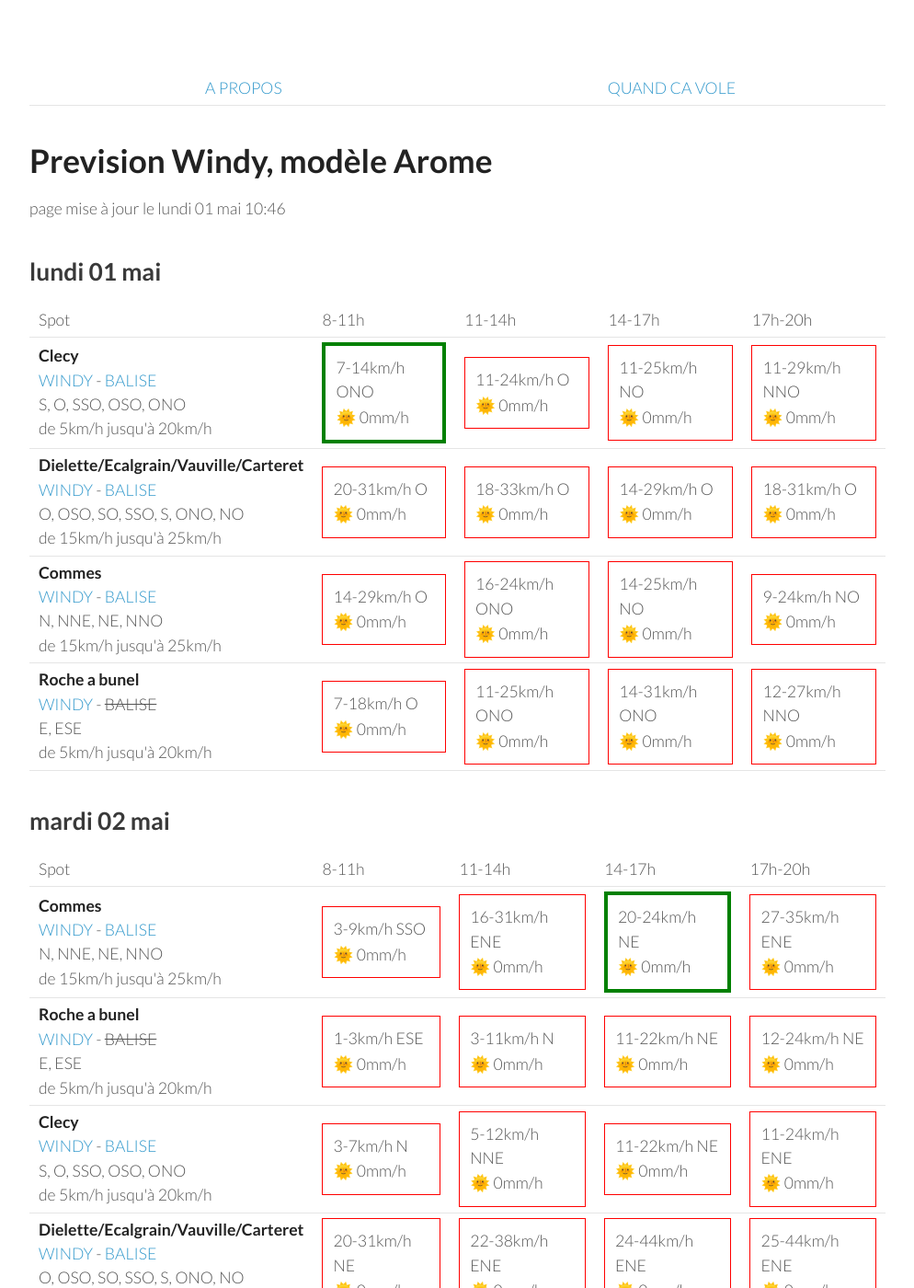
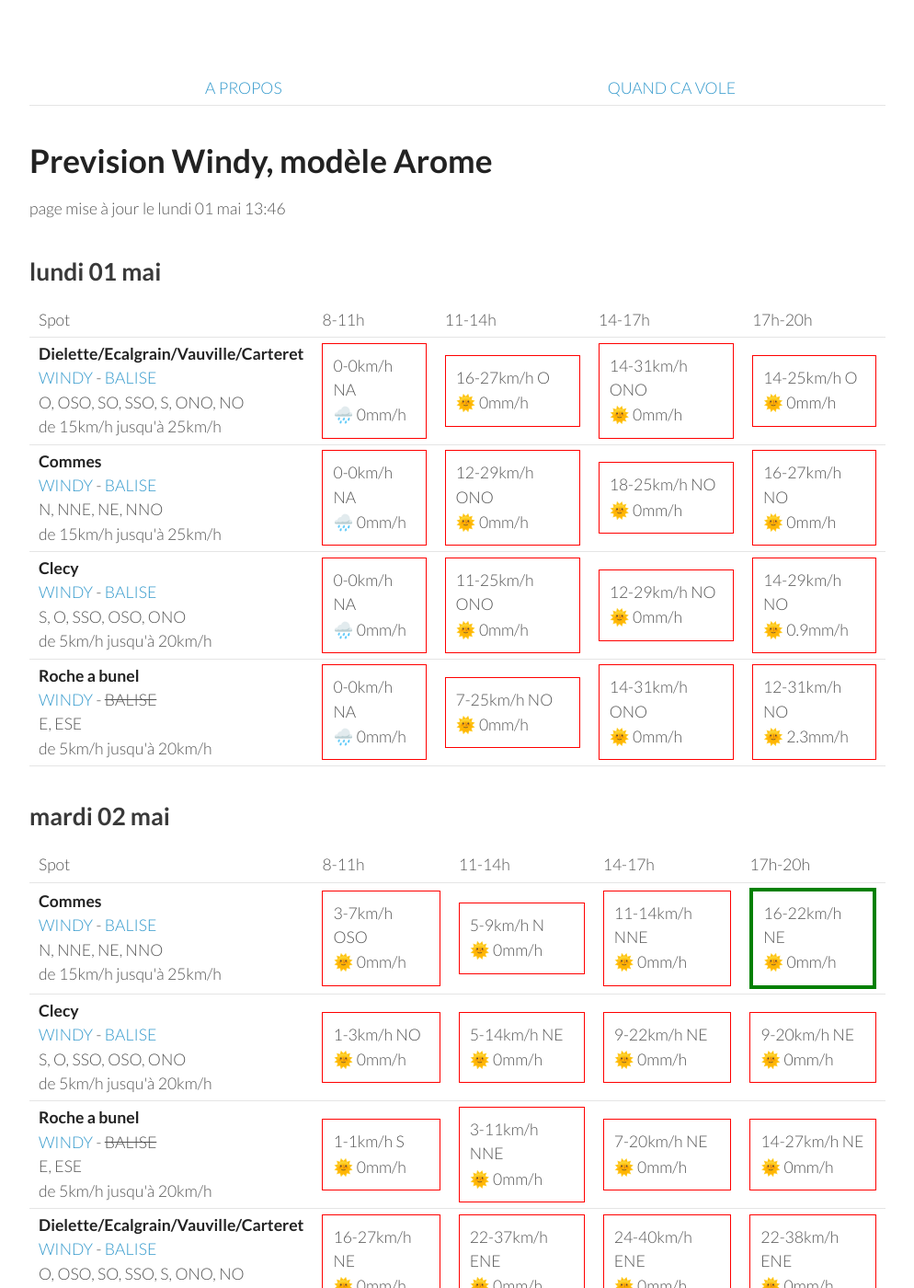
Before and after one commit to parapente-dans-le-nord/parapente-dans-le-nord.github.io, a Jekyll site: the page built from normandie.markdown, in a window 1280 px wide and 1400 px high. Shown: the whole window at 92% size, without its empty margins (26-1020 px from the left). Built offline with Jekyll 4.4.1, drawn with Linux system fonts in a browser that asks for light colours.

Commit message:
update index.markdown

```diff
--- a/normandie.markdown
+++ b/normandie.markdown
@@ -7,7 +7,7 @@ title:  "Tous les spots"
 {: .links}
 
 # Prevision Windy, modèle Arome
-page mise à jour le lundi 01 mai 10:46
+page mise à jour le lundi 01 mai 13:46
 
 ## lundi 01 mai
 
@@ -22,43 +22,39 @@ page mise à jour le lundi 01 mai 10:46
       <td>17h-20h</td>
     </tr>
 <tr>
-        <td><strong>Clecy</strong><br><a href="https://windy.com/48.929/-0.470?48.516,-0.470,8">WINDY</a> - <span class=""><a href="http://www.balisemeteo.com/balise.php?idBalise=122">BALISE</a> </span><br> <span class="vent-favorable">S, O, SSO, OSO, ONO</span><br><span class="force-vent">de 5km/h jusqu'à 20km/h</span> </td>
-
-            <td><div class="flyable"><p>7-14km/h ONO</p><p>🌞 0mm/h</p></div></td>
-            <td><div class="not-flyable"><p>11-24km/h O</p><p>🌞 0mm/h</p></div></td>
-            <td><div class="not-flyable"><p>11-25km/h NO</p><p>🌞 0mm/h</p></div></td>
-            <td><div class="not-flyable"><p>11-29km/h NNO</p><p>🌞 0mm/h</p></div></td>
-
-
-    </tr>
-<tr>
         <td><strong>Dielette/Ecalgrain/Vauville/Carteret</strong><br><a href="https://windy.com/49.650/-1.856?49.243,-1.856,8">WINDY</a> - <span class=""><a href="http://www.balisemeteo.com/balise.php?idBalise=81">BALISE</a> </span><br> <span class="vent-favorable">O, OSO, SO, SSO, S, ONO, NO</span><br><span class="force-vent">de 15km/h jusqu'à 25km/h</span> </td>
 
-            <td><div class="not-flyable"><p>20-31km/h O</p><p>🌞 0mm/h</p></div></td>
-            <td><div class="not-flyable"><p>18-33km/h O</p><p>🌞 0mm/h</p></div></td>
-            <td><div class="not-flyable"><p>14-29km/h O</p><p>🌞 0mm/h</p></div></td>
-            <td><div class="not-flyable"><p>18-31km/h O</p><p>🌞 0mm/h</p></div></td>
-
+            <td><div class="not-flyable"><p>0-0km/h NA</p><p>🌧️ 0mm/h</p></div></td>
+            <td><div class="not-flyable"><p>16-27km/h O</p><p>🌞 0mm/h</p></div></td>
+            <td><div class="not-flyable"><p>14-31km/h ONO</p><p>🌞 0mm/h</p></div></td>
+            <td><div class="not-flyable"><p>14-25km/h O</p><p>🌞 0mm/h</p></div></td>
 
     </tr>
 <tr>
         <td><strong>Commes</strong><br><a href="https://windy.com/49.346/-0.726?48.936,-0.726,8">WINDY</a> - <span class=""><a href="http://www.balisemeteo.com/balise.php?idBalise=158">BALISE</a> </span><br> <span class="vent-favorable">N, NNE, NE, NNO</span><br><span class="force-vent">de 15km/h jusqu'à 25km/h</span> </td>
 
-            <td><div class="not-flyable"><p>14-29km/h O</p><p>🌞 0mm/h</p></div></td>
-            <td><div class="not-flyable"><p>16-24km/h ONO</p><p>🌞 0mm/h</p></div></td>
-            <td><div class="not-flyable"><p>14-25km/h NO</p><p>🌞 0mm/h</p></div></td>
-            <td><div class="not-flyable"><p>9-24km/h NO</p><p>🌞 0mm/h</p></div></td>
+            <td><div class="not-flyable"><p>0-0km/h NA</p><p>🌧️ 0mm/h</p></div></td>
+            <td><div class="not-flyable"><p>12-29km/h ONO</p><p>🌞 0mm/h</p></div></td>
+            <td><div class="not-flyable"><p>18-25km/h NO</p><p>🌞 0mm/h</p></div></td>
+            <td><div class="not-flyable"><p>16-27km/h NO</p><p>🌞 0mm/h</p></div></td>
 
+    </tr>
+<tr>
+        <td><strong>Clecy</strong><br><a href="https://windy.com/48.929/-0.470?48.516,-0.470,8">WINDY</a> - <span class=""><a href="http://www.balisemeteo.com/balise.php?idBalise=122">BALISE</a> </span><br> <span class="vent-favorable">S, O, SSO, OSO, ONO</span><br><span class="force-vent">de 5km/h jusqu'à 20km/h</span> </td>
+
+            <td><div class="not-flyable"><p>0-0km/h NA</p><p>🌧️ 0mm/h</p></div></td>
+            <td><div class="not-flyable"><p>11-25km/h ONO</p><p>🌞 0mm/h</p></div></td>
+            <td><div class="not-flyable"><p>12-29km/h NO</p><p>🌞 0mm/h</p></div></td>
+            <td><div class="not-flyable"><p>14-29km/h NO</p><p>🌞 0.9mm/h</p></div></td>
 
     </tr>
 <tr>
         <td><strong>Roche a bunel</strong><br><a href="https://windy.com/48.993/-0.499?48.580,-0.499,8">WINDY</a> - <span class="no-balise"> BALISE </span><br> <span class="vent-favorable">E, ESE</span><br><span class="force-vent">de 5km/h jusqu'à 20km/h</span> </td>
 
-            <td><div class="not-flyable"><p>7-18km/h O</p><p>🌞 0mm/h</p></div></td>
-            <td><div class="not-flyable"><p>11-25km/h ONO</p><p>🌞 0mm/h</p></div></td>
+            <td><div class="not-flyable"><p>0-0km/h NA</p><p>🌧️ 0mm/h</p></div></td>
+            <td><div class="not-flyable"><p>7-25km/h NO</p><p>🌞 0mm/h</p></div></td>
             <td><div class="not-flyable"><p>14-31km/h ONO</p><p>🌞 0mm/h</p></div></td>
-            <td><div class="not-flyable"><p>12-27km/h NNO</p><p>🌞 0mm/h</p></div></td>
-
+            <td><div class="not-flyable"><p>12-31km/h NO</p><p>🌞 2.3mm/h</p></div></td>
 
     </tr>
 
@@ -80,40 +76,40 @@ page mise à jour le lundi 01 mai 10:46
 <tr>
         <td><strong>Commes</strong><br><a href="https://windy.com/49.346/-0.726?48.936,-0.726,8">WINDY</a> - <span class=""><a href="http://www.balisemeteo.com/balise.php?idBalise=158">BALISE</a> </span><br> <span class="vent-favorable">N, NNE, NE, NNO</span><br><span class="force-vent">de 15km/h jusqu'à 25km/h</span> </td>
 
-            <td><div class="not-flyable"><p>3-9km/h SSO</p><p>🌞 0mm/h</p></div></td>
-            <td><div class="not-flyable"><p>16-31km/h ENE</p><p>🌞 0mm/h</p></div></td>
-            <td><div class="flyable"><p>20-24km/h NE</p><p>🌞 0mm/h</p></div></td>
-            <td><div class="not-flyable"><p>27-35km/h ENE</p><p>🌞 0mm/h</p></div></td>
+            <td><div class="not-flyable"><p>3-7km/h OSO</p><p>🌞 0mm/h</p></div></td>
+            <td><div class="not-flyable"><p>5-9km/h N</p><p>🌞 0mm/h</p></div></td>
+            <td><div class="not-flyable"><p>11-14km/h NNE</p><p>🌞 0mm/h</p></div></td>
+            <td><div class="flyable"><p>16-22km/h NE</p><p>🌞 0mm/h</p></div></td>
+
+
+    </tr>
+<tr>
+        <td><strong>Clecy</strong><br><a href="https://windy.com/48.929/-0.470?48.516,-0.470,8">WINDY</a> - <span class=""><a href="http://www.balisemeteo.com/balise.php?idBalise=122">BALISE</a> </span><br> <span class="vent-favorable">S, O, SSO, OSO, ONO</span><br><span class="force-vent">de 5km/h jusqu'à 20km/h</span> </td>
+
+            <td><div class="not-flyable"><p>1-3km/h NO</p><p>🌞 0mm/h</p></div></td>
+            <td><div class="not-flyable"><p>5-14km/h NE</p><p>🌞 0mm/h</p></div></td>
+            <td><div class="not-flyable"><p>9-22km/h NE</p><p>🌞 0mm/h</p></div></td>
+            <td><div class="not-flyable"><p>9-20km/h NE</p><p>🌞 0mm/h</p></div></td>
 
 
     </tr>
 <tr>
         <td><strong>Roche a bunel</strong><br><a href="https://windy.com/48.993/-0.499?48.580,-0.499,8">WINDY</a> - <span class="no-balise"> BALISE </span><br> <span class="vent-favorable">E, ESE</span><br><span class="force-vent">de 5km/h jusqu'à 20km/h</span> </td>
 
-            <td><div class="not-flyable"><p>1-3km/h ESE</p><p>🌞 0mm/h</p></div></td>
-            <td><div class="not-flyable"><p>3-11km/h N</p><p>🌞 0mm/h</p></div></td>
-            <td><div class="not-flyable"><p>11-22km/h NE</p><p>🌞 0mm/h</p></div></td>
-            <td><div class="not-flyable"><p>12-24km/h NE</p><p>🌞 0mm/h</p></div></td>
-
-
-    </tr>
-<tr>
-        <td><strong>Clecy</strong><br><a href="https://windy.com/48.929/-0.470?48.516,-0.470,8">WINDY</a> - <span class=""><a href="http://www.balisemeteo.com/balise.php?idBalise=122">BALISE</a> </span><br> <span class="vent-favorable">S, O, SSO, OSO, ONO</span><br><span class="force-vent">de 5km/h jusqu'à 20km/h</span> </td>
-
-            <td><div class="not-flyable"><p>3-7km/h N</p><p>🌞 0mm/h</p></div></td>
-            <td><div class="not-flyable"><p>5-12km/h NNE</p><p>🌞 0mm/h</p></div></td>
-            <td><div class="not-flyable"><p>11-22km/h NE</p><p>🌞 0mm/h</p></div></td>
-            <td><div class="not-flyable"><p>11-24km/h ENE</p><p>🌞 0mm/h</p></div></td>
+            <td><div class="not-flyable"><p>1-1km/h S</p><p>🌞 0mm/h</p></div></td>
+            <td><div class="not-flyable"><p>3-11km/h NNE</p><p>🌞 0mm/h</p></div></td>
+            <td><div class="not-flyable"><p>7-20km/h NE</p><p>🌞 0mm/h</p></div></td>
+            <td><div class="not-flyable"><p>14-27km/h NE</p><p>🌞 0mm/h</p></div></td>
 
 
     </tr>
 <tr>
         <td><strong>Dielette/Ecalgrain/Vauville/Carteret</strong><br><a href="https://windy.com/49.650/-1.856?49.243,-1.856,8">WINDY</a> - <span class=""><a href="http://www.balisemeteo.com/balise.php?idBalise=81">BALISE</a> </span><br> <span class="vent-favorable">O, OSO, SO, SSO, S, ONO, NO</span><br><span class="force-vent">de 15km/h jusqu'à 25km/h</span> </td>
 
-            <td><div class="not-flyable"><p>20-31km/h NE</p><p>🌞 0mm/h</p></div></td>
+            <td><div class="not-flyable"><p>16-27km/h NE</p><p>🌞 0mm/h</p></div></td>
+            <td><div class="not-flyable"><p>22-37km/h ENE</p><p>🌞 0mm/h</p></div></td>
+            <td><div class="not-flyable"><p>24-40km/h ENE</p><p>🌞 0mm/h</p></div></td>
             <td><div class="not-flyable"><p>22-38km/h ENE</p><p>🌞 0mm/h</p></div></td>
-            <td><div class="not-flyable"><p>24-44km/h ENE</p><p>🌞 0mm/h</p></div></td>
-            <td><div class="not-flyable"><p>25-44km/h ENE</p><p>🌞 0mm/h</p></div></td>
 
 
     </tr>
```
